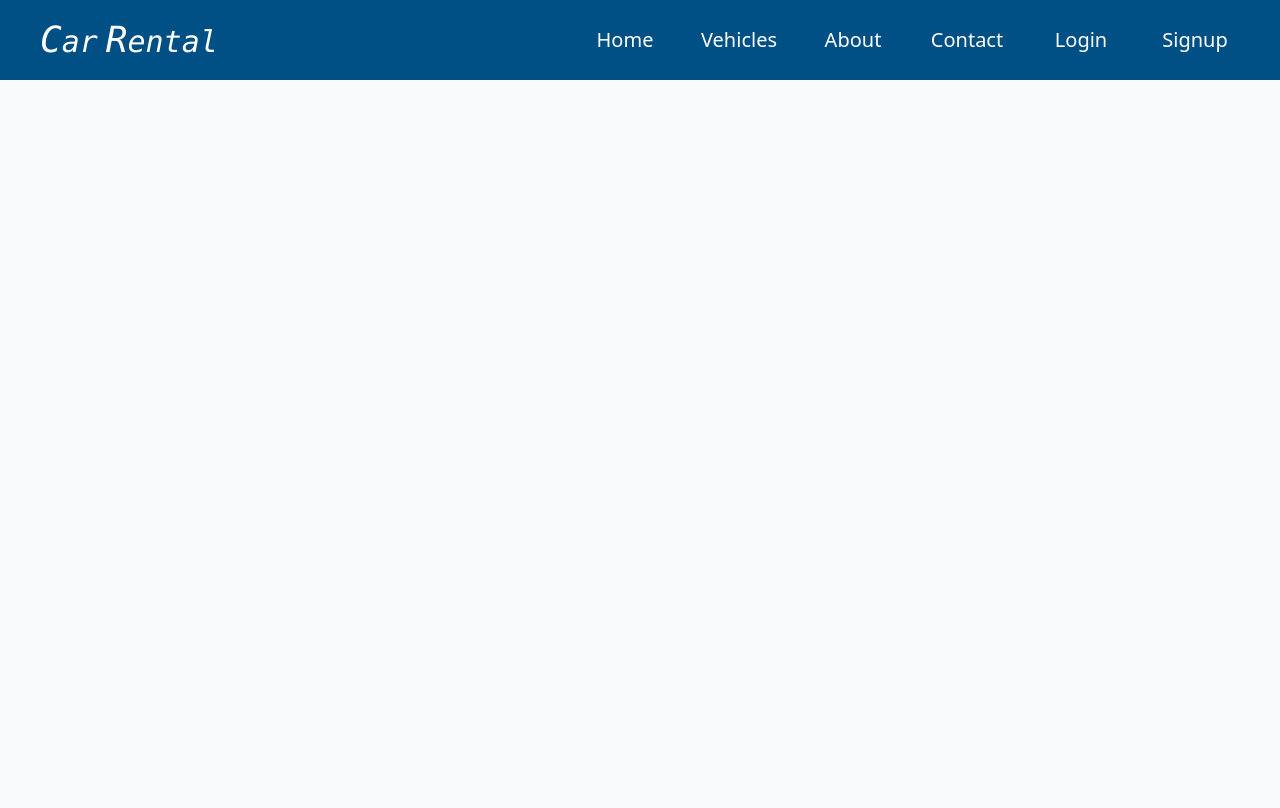
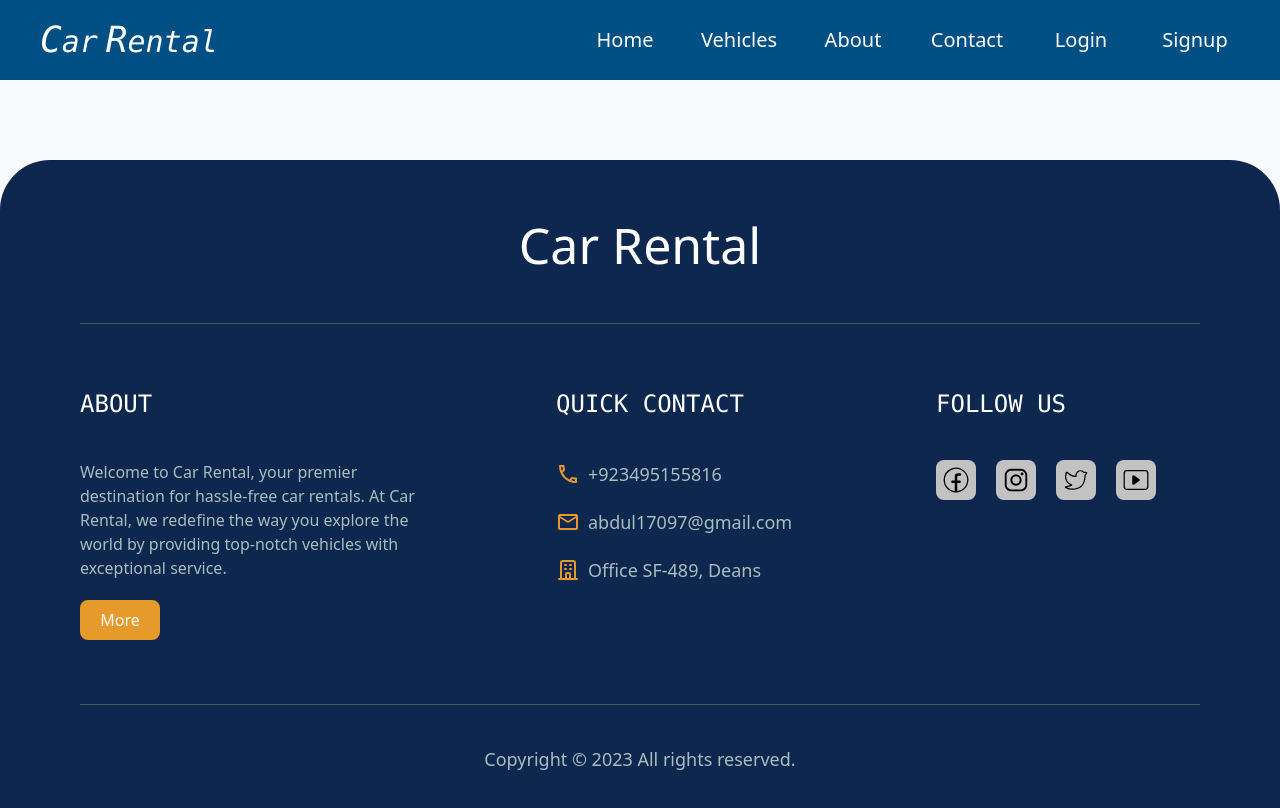
Before and after one commit to abdul17097/mern-car-rental, a React (Vite) app in the folder frontendcarweb/: page /dashboard in a window 1280 px wide. Shown: the top 808 px of the page. Built offline with nearby package versions, Linux system fonts and the light colour scheme.

Commit message:
Add Footer

```diff
--- a/frontendcarweb/src/App.jsx
+++ b/frontendcarweb/src/App.jsx
@@ -15,6 +15,7 @@ import {gapi} from 'gapi-script'
 import { Contact } from './component/Screen/Contact/Contact'
 import "./App.css"
 import { Admin } from './component/AdminPannel/Admin'
+import { Footer } from './component/Footer/Footer'
 function App() {
     function start(){
       gapi.client.init({
@@ -40,6 +41,7 @@ function App() {
       {/* <Route path='/dashboard' element={<Admin/>} /> */}
 
     </Routes>
+    <Footer/>
     </>
   )
 }
--- /dev/null
+++ b/frontendcarweb/src/component/Footer/Footer.jsx
@@ -0,0 +1,50 @@
+import React from 'react'
+import { NavLink } from 'react-router-dom'
+import { CiFacebook } from "react-icons/ci";
+import { IoLogoInstagram } from "react-icons/io";
+import { CiTwitter } from "react-icons/ci";
+import { CiYoutube } from "react-icons/ci";
+import { MdOutlineMailOutline } from "react-icons/md";
+import { MdOutlinePhone } from "react-icons/md";
+import { HiOutlineOfficeBuilding } from "react-icons/hi";
+export const Footer = () => {
+    return (
+        <div className="bg-[#0D274E] w-full  lg:px-20 px-5 py-12 gap-10 lg:mt-20 flex flex-col rounded-t-[50px] text-white">
+            <div className="text-center text-[30px] lg:text-[50px] font-mone">Car Rental</div>
+            <div className="grid gap-10 lg:gap-5 grid-col-1 lg:grid-cols-3 justify-between border-y border-gray-600 py-16">
+                <div className=" gap-5 flex flex-col ">
+                    <h2 className="text-2xl  font-mono pb-5">ABOUT</h2>
+                    <p className="text-[#AABDBE] font-thin">Welcome to Car Rental, your premier destination for hassle-free car rentals. At Car Rental, we redefine the way you explore the world by providing top-notch vehicles with exceptional service. </p>
+                    <NavLink to="" className="bg-[#E69A2B] hover:bg-[#C2C2C2] hover:text-black flex p-2 flex items-center justify-center w-20 rounded-lg">More</NavLink>
+                    </div>
+                <div className="gap-5 flex flex-col lg:pl-24">
+                    <h2 className="text-2xl  font-mono pb-5">QUICK CONTACT</h2>
+                    <ul className="flex flex-col gap-5 text-[#AABDBE]">
+                        <li className="flex gap-2 items-center">
+                            <MdOutlinePhone className="text-[#E69A2B] text-2xl"/>
+                            <span className="text-lg">+923495155816</span>
+                        </li>
+                        <li className="flex gap-2 items-center">
+                            <MdOutlineMailOutline className="text-[#E69A2B] text-2xl"/>
+                            <span className="text-lg">abdul17097@gmail.com</span>
+                        </li>
+                        <li className="flex gap-2 items-center">
+                            <HiOutlineOfficeBuilding className="text-[#E69A2B] text-2xl"/>
+                            <span className="text-lg">Office SF-489, Deans</span>
+                        </li>
+                    </ul>
+                </div>
+                <div className="gap-5 flex lg:pl-24 flex-col">
+                    <h2 className="text-2xl  font-mono pb-5">FOLLOW US</h2>
+                    <ul className="flex gap-5">
+                        <li className=" w-10 h-10 flex justify-center items-center rounded-lg bg-[#C2C2C2] hover:text-[white] text-black hover:bg-[#E69A2B]"><CiFacebook className="text-3xl"/></li>
+                        <li className=" w-10 h-10 flex justify-center items-center rounded-lg bg-[#C2C2C2] hover:text-[white] text-black hover:bg-[#E69A2B]"><IoLogoInstagram className="text-3xl"/></li>
+                        <li className=" w-10 h-10 flex justify-center items-center rounded-lg bg-[#C2C2C2] hover:text-[white] text-black hover:bg-[#E69A2B]"><CiTwitter className="text-3xl"/></li>
+                        <li className=" w-10 h-10 flex justify-center items-center rounded-lg bg-[#C2C2C2] hover:text-[white] text-black hover:bg-[#E69A2B]"><CiYoutube className="text-3xl"/></li>
+                    </ul>
+                </div>
+            </div>
+                <div className="text-[#AABDBE] text-center  text-lg font-thin ">Copyright © 2023 All rights reserved.</div>
+        </div>
+    )
+}
--- a/frontendcarweb/src/component/Screen/Search/Catagoryies.jsx
+++ b/frontendcarweb/src/component/Screen/Search/Catagoryies.jsx
@@ -8,7 +8,7 @@ export const Catagoryies = () => {
             <div className="flex flex-col md:flex-row md:flex-wrap lg:flex-nowrap md:justify-around md:item-center md:justify-between  gap-5">
                 <NavLink to="" className="">
                     <div className="flex flex-col items-center gap-2 hover:border p-5 hover:rounded-xl hover:shadow-xl">
-                        <img src="/budget.png" alt="" className="w-60 h-32 "/>
+                        <img src="/budget.png" alt="" className="w-60 h-32 hover:bg-[red] "/>
                         <h2 className="text-[18px] text-[#005085] font-bold">Budget</h2>
                         <p className="text-[18px] font-thin">Daihastu Mira or similar</p>
                     </div>
```
